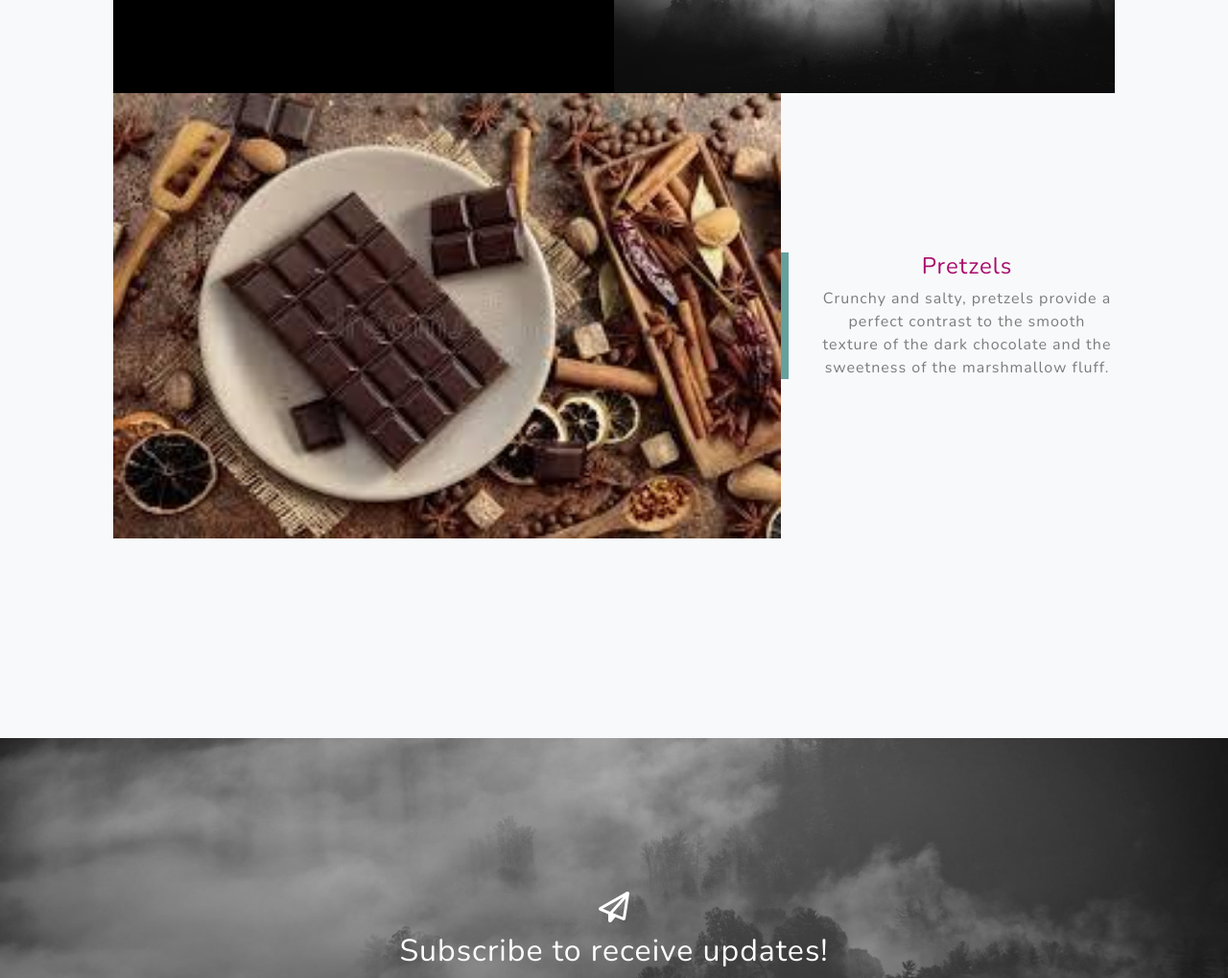
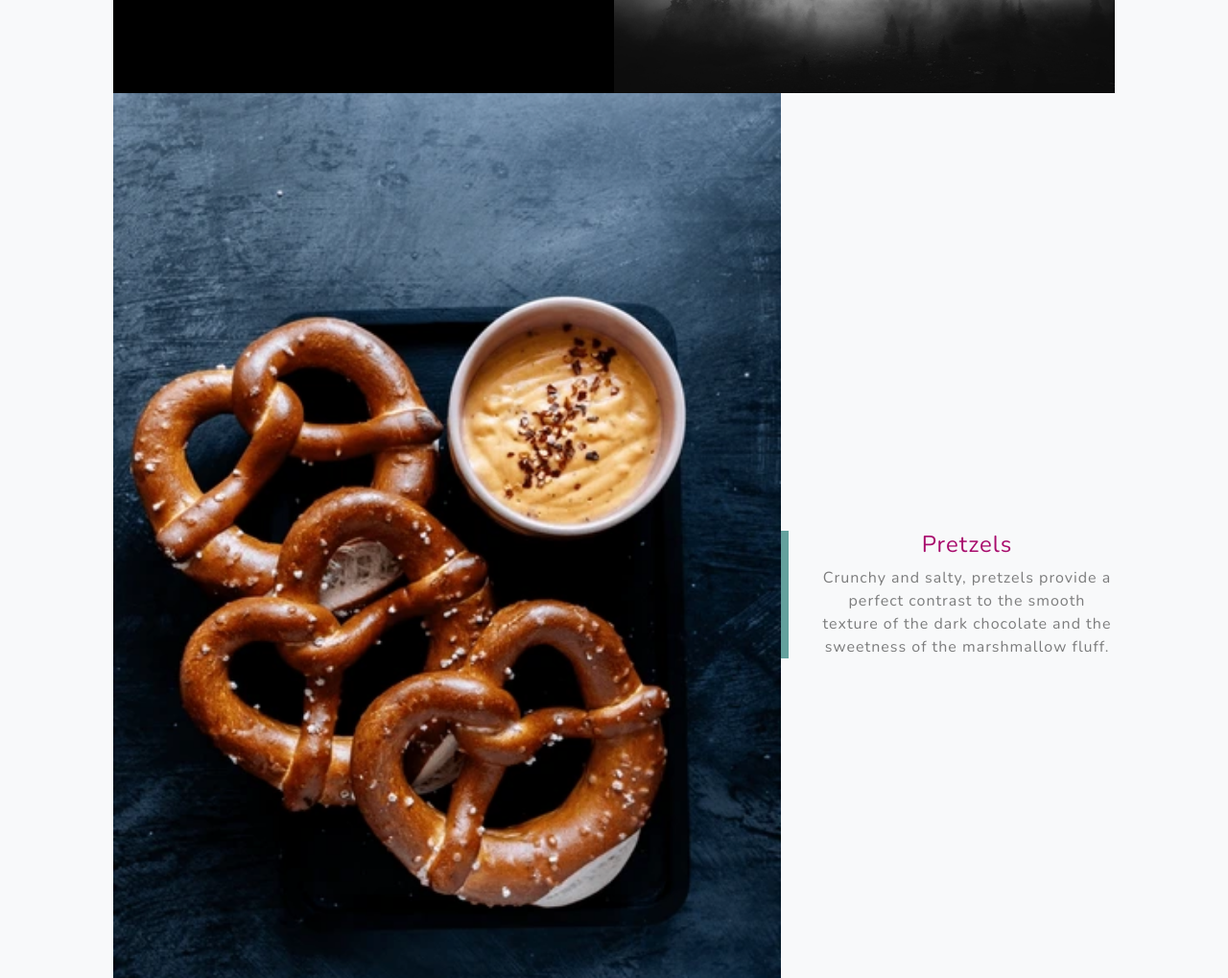
Before and after one commit to SreedeepLahiriSchool/aerochoco2026, a plain HTML site: page index.html in a window 1280 px wide. Shown: the part 2835-3854 px from the top of the page at 96% size. Drawn offline with nearby package versions, Linux system fonts and the light colour scheme.

Commit message:
Update index.html and add pretzel image

```diff
--- a/index.html
+++ b/index.html
@@ -104,7 +104,7 @@
                 </div>
                             <!-- Featured Project Row-->
                 <div class="row gx-0 mb-4 mb-lg-5 align-items-center">
-                    <div class="col-xl-8 col-lg-7"><img class="img-fluid mb-3 mb-lg-0" src="assets/img/bg-masthead.jpg" alt="..." width="791"/></div>
+                    <div class="col-xl-8 col-lg-7"><img class="img-fluid mb-3 mb-lg-0" src="assets/img/pretzel.webp" alt="..." width="791"/></div>
                     <div class="col-xl-4 col-lg-5">
 
                         <div class="featured-text text-center text-lg-left">
```
Also changed, not shown: assets/img/pretzel.webp (added).
